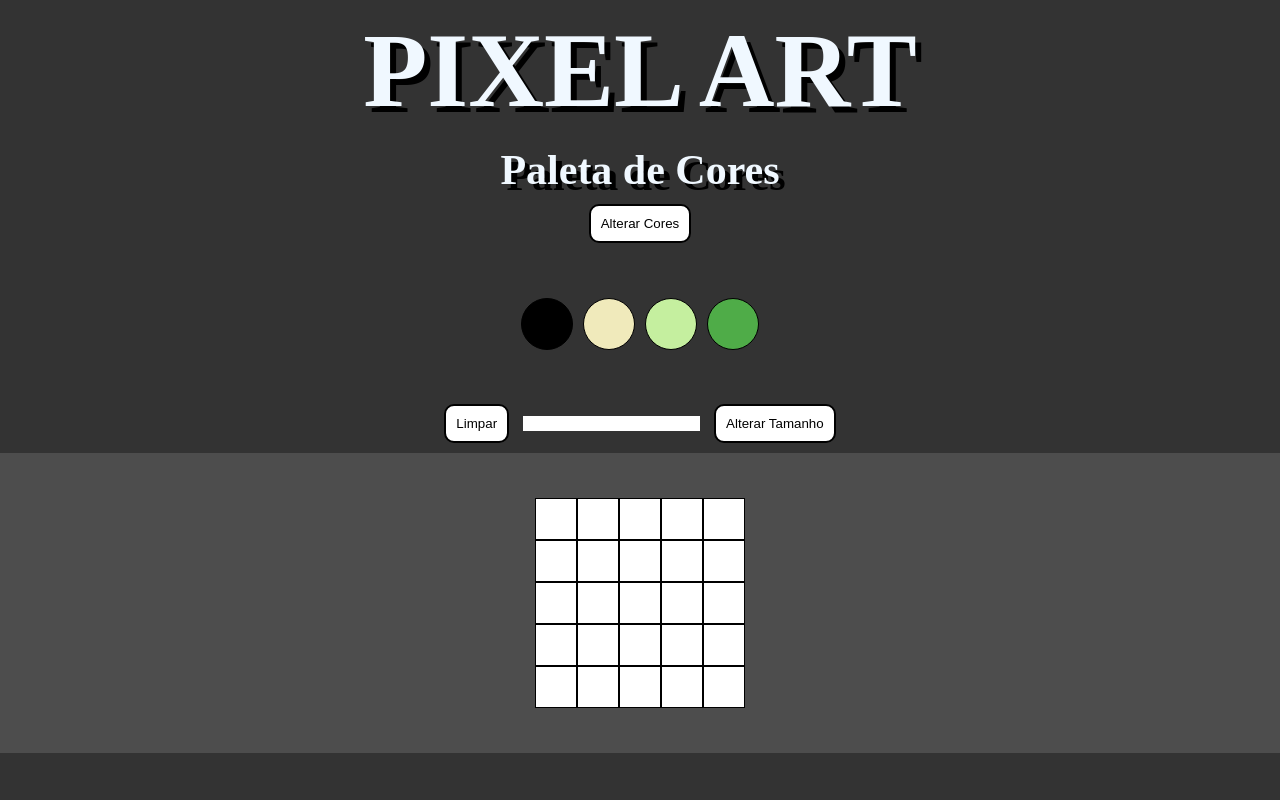
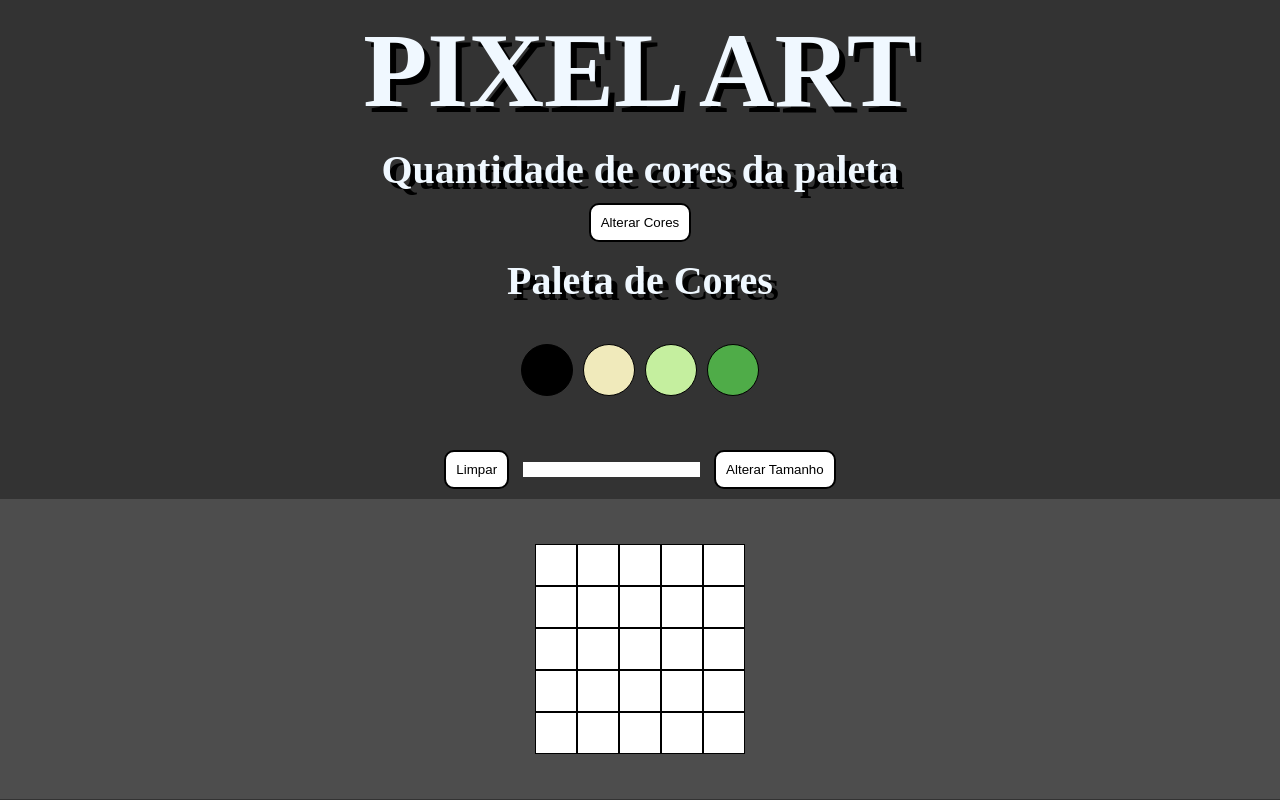
Before and after one commit to Murilo-Rainho/Pixel-Art, a plain HTML site: page index.html in a window 1280 px wide. Shown: the top 800 px of the page. Drawn offline with Linux system fonts and the light colour scheme.

```diff
--- a/index.html
+++ b/index.html
@@ -12,15 +12,16 @@
 		<div class="container">
 			<header>
 				<section class="header1">
-					<h2>PIXEL ART</h2>
+					<h1>PIXEL ART</h1>
 				</section>
 
 				<section class="header2">
 					<div class="palette-name">
-						<h1 id="title">Paleta de Cores</h1>
+						<h2 id="">Quantidade de cores da paleta</h2>
             <button type="button" form="randomly" class="butao" id="random-collors">Alterar Cores</button>
             <!-- <input type="number" min="1" name="numberOfColors" id="palette-size"> -->
 					</div>
+					<h2 id="title">Paleta de Cores</h2>
 	  			<div id="color-palette"></div>
 					<button type="button" form="eraserAll" class="butao" id="clear-board">Limpar</button>
 					<input type="number" min="1" name="numberOfBoard" id="board-size">
--- a/script.js
+++ b/script.js
@@ -71,6 +71,8 @@ createMainDivs ();
 
 // Adiciona o evento de selecionar a cor ao clicar numa cor da paleta de cores
 const colorDiv = document.querySelectorAll('.color');
+
+console.log(colorDiv[1]);
 
 colorDiv[0].addEventListener('click', () => {
 	let selected = document.querySelector('.selected');
--- a/style.css
+++ b/style.css
@@ -23,9 +23,12 @@ header {
 
 .palette-name {
   display: inline-block;
-  font-size: 28px;
   padding: 5px;
   width: 50%;
+}
+
+h2 {
+  font-size: 40px;
 }
 
 .butao {
```
Also changed, not shown: img/project-image.jpeg (added), 1 other file.
